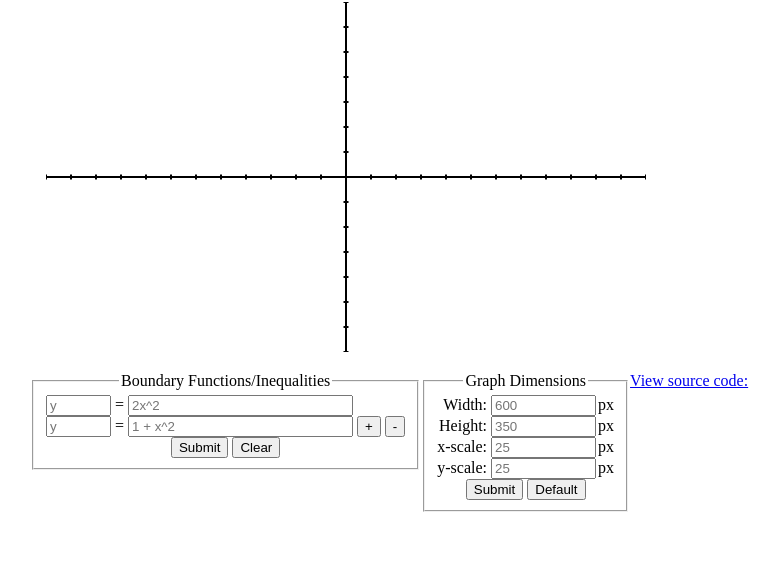
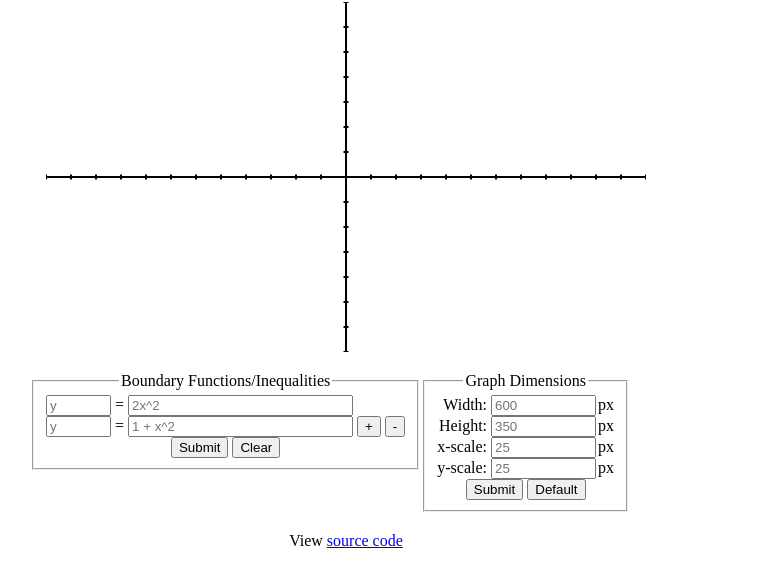
Before and after one commit to brandenv/domain-calculator, a plain HTML site: page templates/index.html in a window 1280 px wide. Shown: the part 78-662 px from the top of the page, without its empty margins (294-1074 px from the left). Drawn offline with nearby package versions, Linux system fonts and the light colour scheme.

Commit message:
Update index.html

```diff
--- a/templates/index.html
+++ b/templates/index.html
@@ -47,6 +47,6 @@
                 <button id="default_axes">Default</button>
             </fieldset>
         </div>
-        <div><a href="https://github.com/brandenv/domain-calculator">View source code:</a></div>
+        <div id="source">View <a href="https://github.com/brandenv/domain-calculator" target="_blank">source code</a></div>
     </body>
 </html>
```
